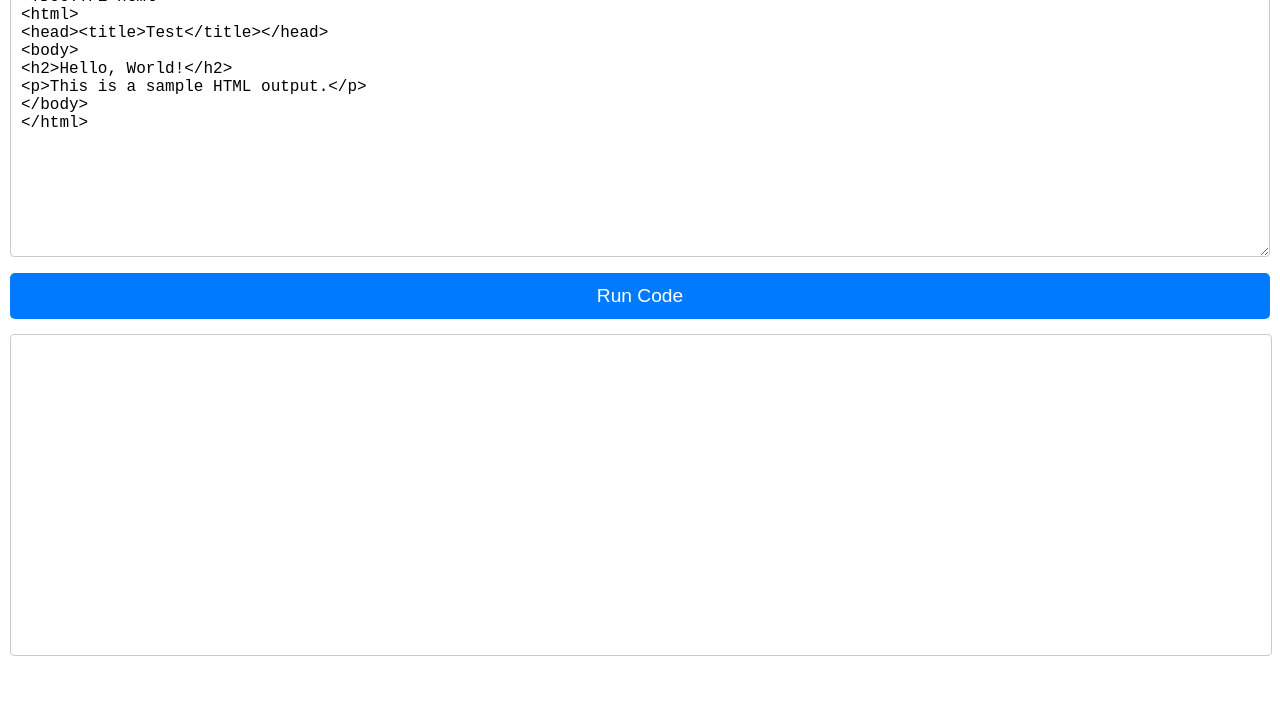
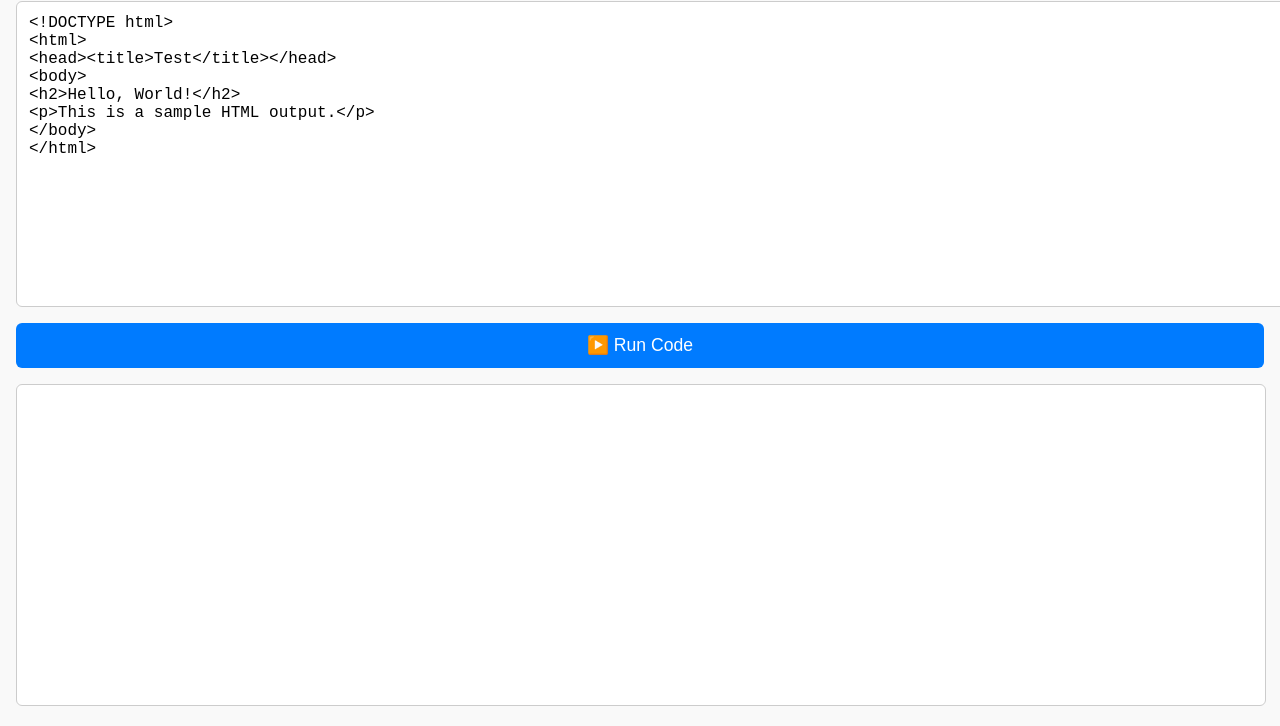
Before and after one commit to 468HHJ/-offline-html-runner, a plain HTML site: page index.html in a window 1280 px wide. Shown: the part 83-809 px from the top of the page. Drawn offline with Linux system fonts and the light colour scheme.

Commit message:
Update index.html
rub

```diff
--- a/index.html
+++ b/index.html
@@ -5,52 +5,55 @@
   <meta name="viewport" content="width=device-width, initial-scale=1" />
   <title>Offline HTML Code Runner</title>
 
-<!-- Google AdSense Script Added -->
+  <!-- ✅ Google AdSense Script (Head ke andar hona chahiye) -->
   <script async src="https://pagead2.googlesyndication.com/pagead/js/adsbygoogle.js?client=ca-pub-1320253292364792"
     crossorigin="anonymous"></script>
 
   <style>
     body {
       font-family: Arial, sans-serif;
-    margin: 10px;
-    padding: 0;
+      margin: 0;
+      padding: 16px;
       box-sizing: border-box;
+      background-color: #f9f9f9;
     }
     h1 {
-    font-size: 1.5rem;
       text-align: center;
+      font-size: 1.8rem;
+      margin-bottom: 16px;
     }
     textarea {
       width: 100%;
-    height: 35vh; /* viewport height for better mobile fit */
+      height: 35vh;
       font-family: monospace;
       font-size: 1rem;
-    padding: 10px;
-    box-sizing: border-box;
+      padding: 12px;
       border: 1px solid #ccc;
-    border-radius: 4px;
+      border-radius: 6px;
       resize: vertical;
+      background: #fff;
     }
     button {
-    display: block;
       width: 100%;
-    padding: 12px 0;
-    font-size: 1.2rem;
+      padding: 12px;
       margin-top: 12px;
+      font-size: 1.1rem;
       background-color: #007BFF;
-    color: white;
+      color: #fff;
       border: none;
-    border-radius: 5px;
+      border-radius: 6px;
+      cursor: pointer;
     }
     button:active {
       background-color: #0056b3;
     }
     iframe {
       width: 100%;
-    height: 40vh; /* viewport height */
-    margin-top: 15px;
+      height: 40vh;
+      margin-top: 16px;
       border: 1px solid #ccc;
-    border-radius: 4px;
+      border-radius: 6px;
+      background-color: #fff;
     }
   </style>
 </head>
@@ -69,7 +72,7 @@
 </html>
   </textarea>
 
-<button onclick="runCode()">Run Code</button>
+  <button onclick="runCode()">▶️ Run Code</button>
 
   <iframe id="output"></iframe>
 
```
Lines whose indentation alone changed are shown as unchanged.
